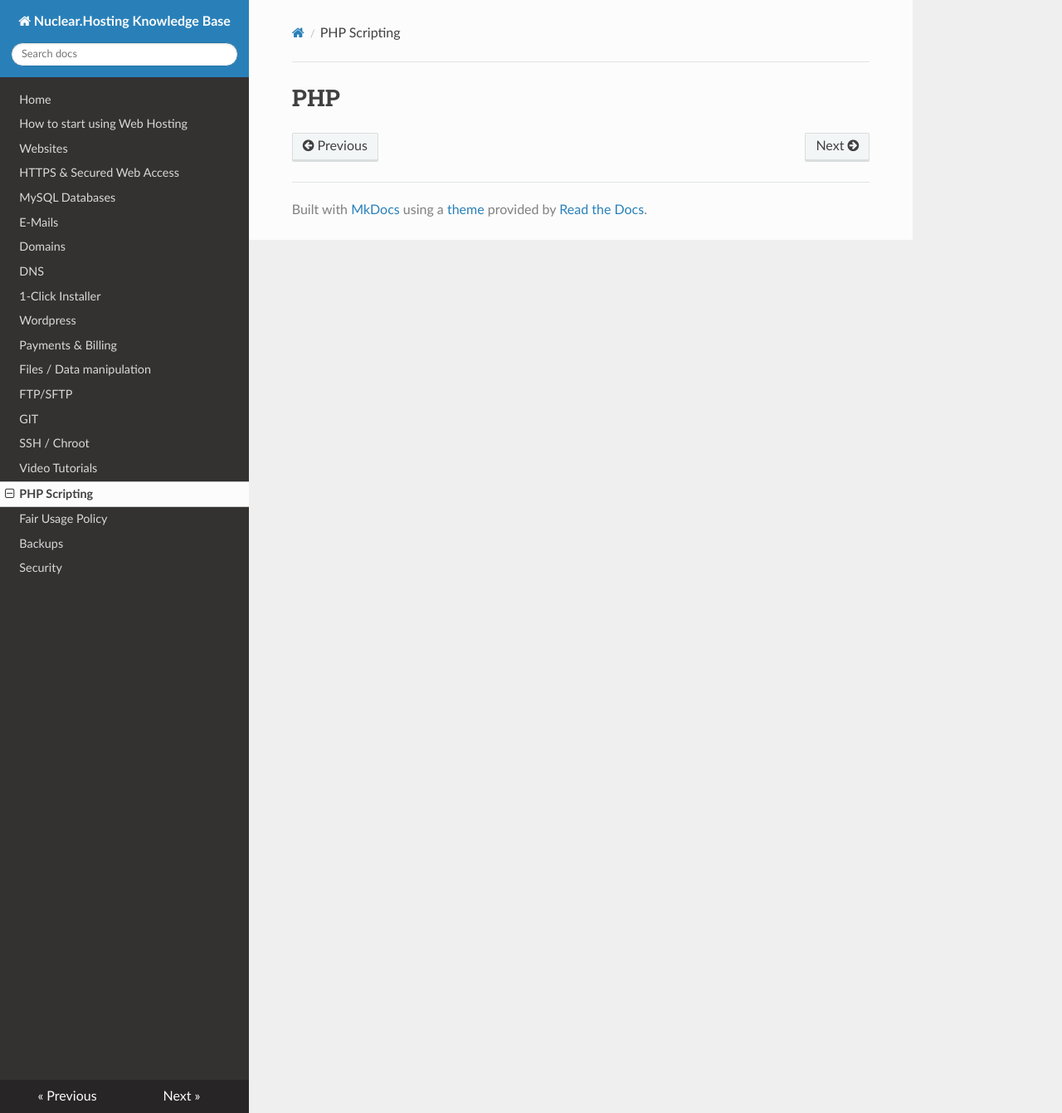
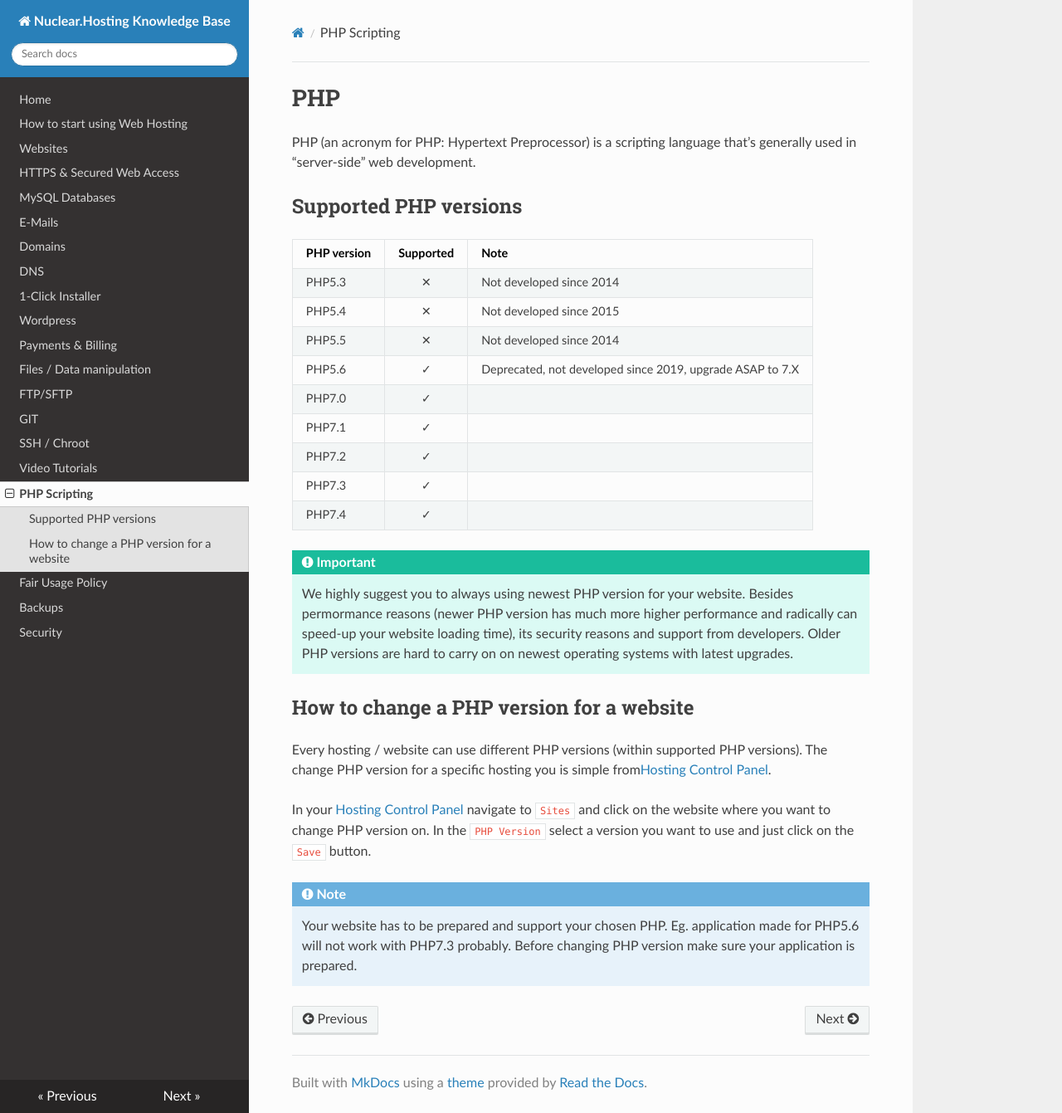
Before and after one commit to nuclearhosting/nh-knowledge-base, an MkDocs documentation site: the page built from docs/php.md, in a window 1280 px wide and 1341 px high. Shown: the whole window at 83% size. Built offline with MkDocs 1.6.1, drawn with Linux system fonts in a browser that asks for light colours; nearby versions of some CDN libraries.

Commit message:
Added PHP section

````diff
--- a/docs/php.md
+++ b/docs/php.md
@@ -1 +1,29 @@
 # PHP
+
+PHP (an acronym for PHP: Hypertext Preprocessor) is a scripting language that’s generally used in “server-side” web development.
+
+## Supported PHP versions
+
+| PHP version | Supported | Note |
+|:---|: ------------- :| : ------- |
+| PHP5.3 | ✕ | Not developed since 2014 |
+| PHP5.4 | ✕ | Not developed since 2015 |
+| PHP5.5 | ✕ | Not developed since 2014 |
+| PHP5.6 | ✓ | Deprecated, not developed since 2019, upgrade ASAP to 7.X |
+| PHP7.0 | ✓ | |
+| PHP7.1 | ✓ | |
+| PHP7.2 | ✓ | |
+| PHP7.3 | ✓ | |
+| PHP7.4 | ✓ | |
+
+!!! important
+	We highly suggest you to always using newest PHP version for your website. Besides permormance reasons (newer PHP version has much more higher performance and radically can speed-up your website loading time), its security reasons and support from developers. Older PHP versions are hard to carry on on newest operating systems with latest upgrades.
+
+## How to change a PHP version for a website
+
+Every hosting / website can use different PHP versions (within supported PHP versions). The change PHP version for a specific hosting you is simple from[Hosting Control Panel](https://my.nuclear.hosting).
+
+In your [Hosting Control Panel](https://my.nuclear.hosting) navigate to ```Sites``` and click on the website where you want to change PHP version on. In the ```PHP Version``` select a version you want to use and just click on the ```Save``` button.
+
+!!! note
+	Your website has to be prepared and support your chosen PHP. Eg. application made for PHP5.6 will not work with PHP7.3 probably. Before changing PHP version make sure your application is prepared.
````
